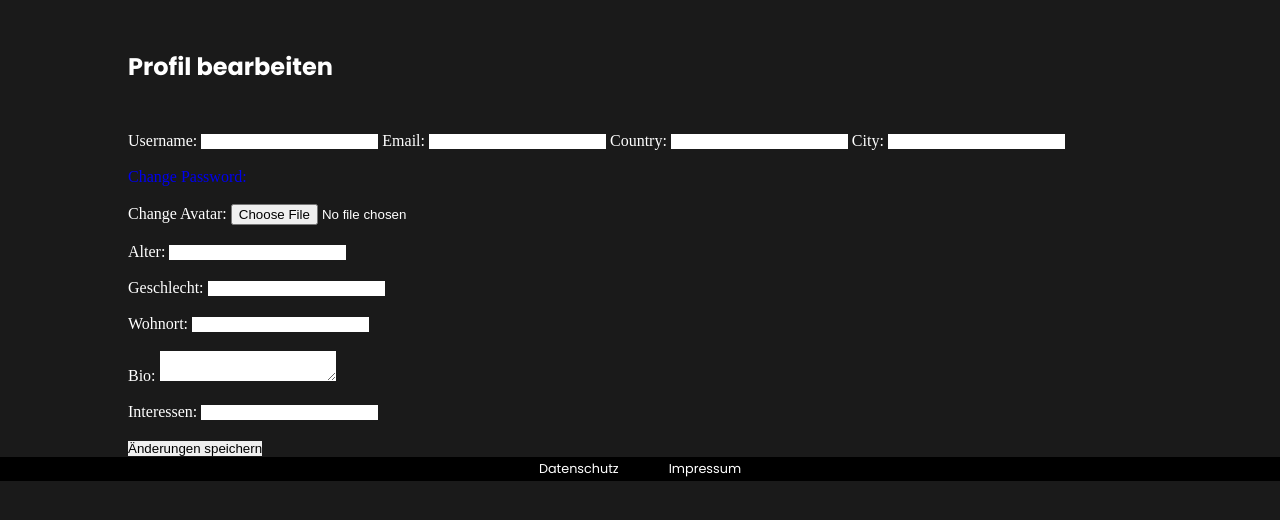
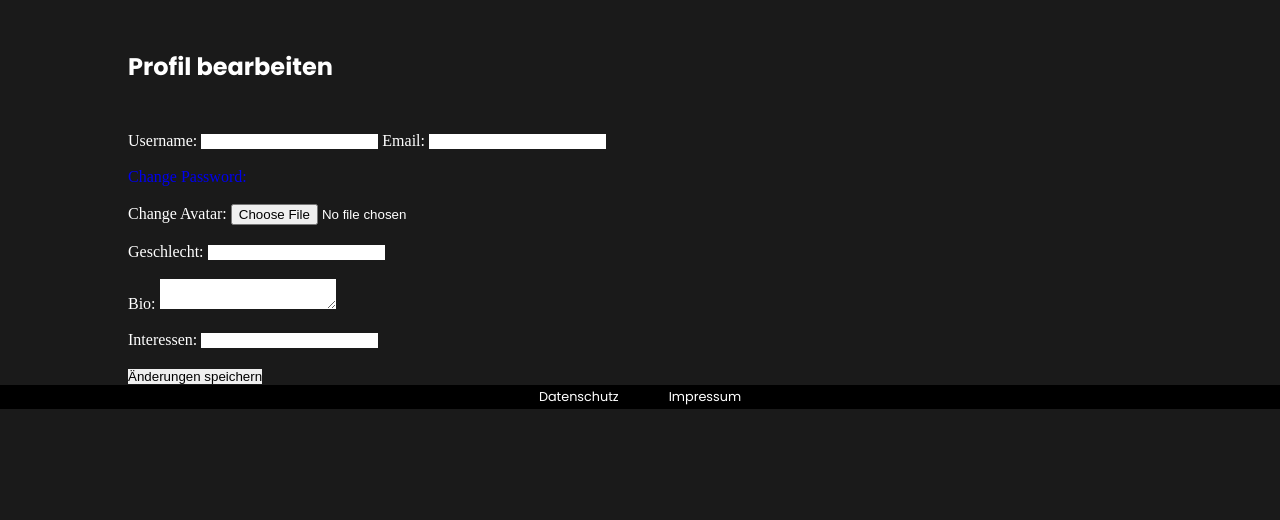
Before and after one commit to kismX/SocICo, a Django app: template templates/profile/profile_edit.html in a window 1280 px wide. Shown: the part 101-621 px from the top of the page. Run offline with Django 4.2, Linux system fonts and the light colour scheme; the template is opened without the code that fills it, so the values that code supplies are empty, except form fields; tables that the repository leaves empty hold one stand-in row (values such as "Sample post"); form fields are guessed from the names that the template uses.

Commit message:
fixed - profile-edit - komma entfernt

```diff
--- a/accounts/views.py
+++ b/accounts/views.py
@@ -148,7 +148,7 @@ def profile(request):
 
             if new_image == None:
                 profile = profile_form.save(commit=False)
-                profile.save(update_fields=['gender', 'location', 'bio', 'interests'])
+                profile.save(update_fields=['gender', 'bio', 'interests'])
             elif old_image == 'default.jpg':
                 profile_form.save()
                 my_profile = Profile.objects.get(id=request.user.id)
--- a/templates/profile/profile_detail.html
+++ b/templates/profile/profile_detail.html
@@ -36,7 +36,6 @@
     <p><strong>B-Day: </strong>{{ profile.user.birthdate|date:"d.m.Y" }}</p>
     <p><strong>Alter: </strong>{{ age }}</p>
     <p><strong>Geschlecht: </strong>{{ profile.gender }}</p>
-    <p><strong>Wohnort: </strong>{{ profile.location }}</p>
     <p><strong>Land: </strong>{{ profile.user.country }}</p>
     <p><strong>Stadt: </strong>{{ profile.user.city }}</p>
     <p><strong>Bio: </strong>{{ profile.bio }}</p>
--- a/templates/profile/profile_edit.html
+++ b/templates/profile/profile_edit.html
@@ -12,10 +12,10 @@
           {{ user_form.username }}
       <label>Email:</label>
           {{ user_form.email }}
-      <label>Country:</label>
+      <!-- <label>Country:</label>
           {{ user_form.country }}
       <label>City:</label>
-          {{ user_form.city }}
+          {{ user_form.city }} -->
 
       <br><br>
       <a href="#">Change Password:</a><br><br>
@@ -23,14 +23,8 @@
       <label>Change Avatar:</label>
           {{ profile_form.avatar }}
       <br><br>
-      <label>Alter:</label>
-      {{ profile_form.age }}
-      <br><br>
       <label>Geschlecht:</label>
       {{ profile_form.gender }}
-      <br><br>
-      <label>Wohnort:</label>
-      {{ profile_form.location }}
       <br><br>
       <label>Bio:</label>
           {{ profile_form.bio }}
```
Also changed, not shown: accounts/forms.py (+4 -17 lines), accounts/models.py (+1 -9 lines), accounts/migrations/0017_remove_profile_location.py (added), media/profile_images/wochenende-auf-sylt_qyxcb9a.jpg (added).
